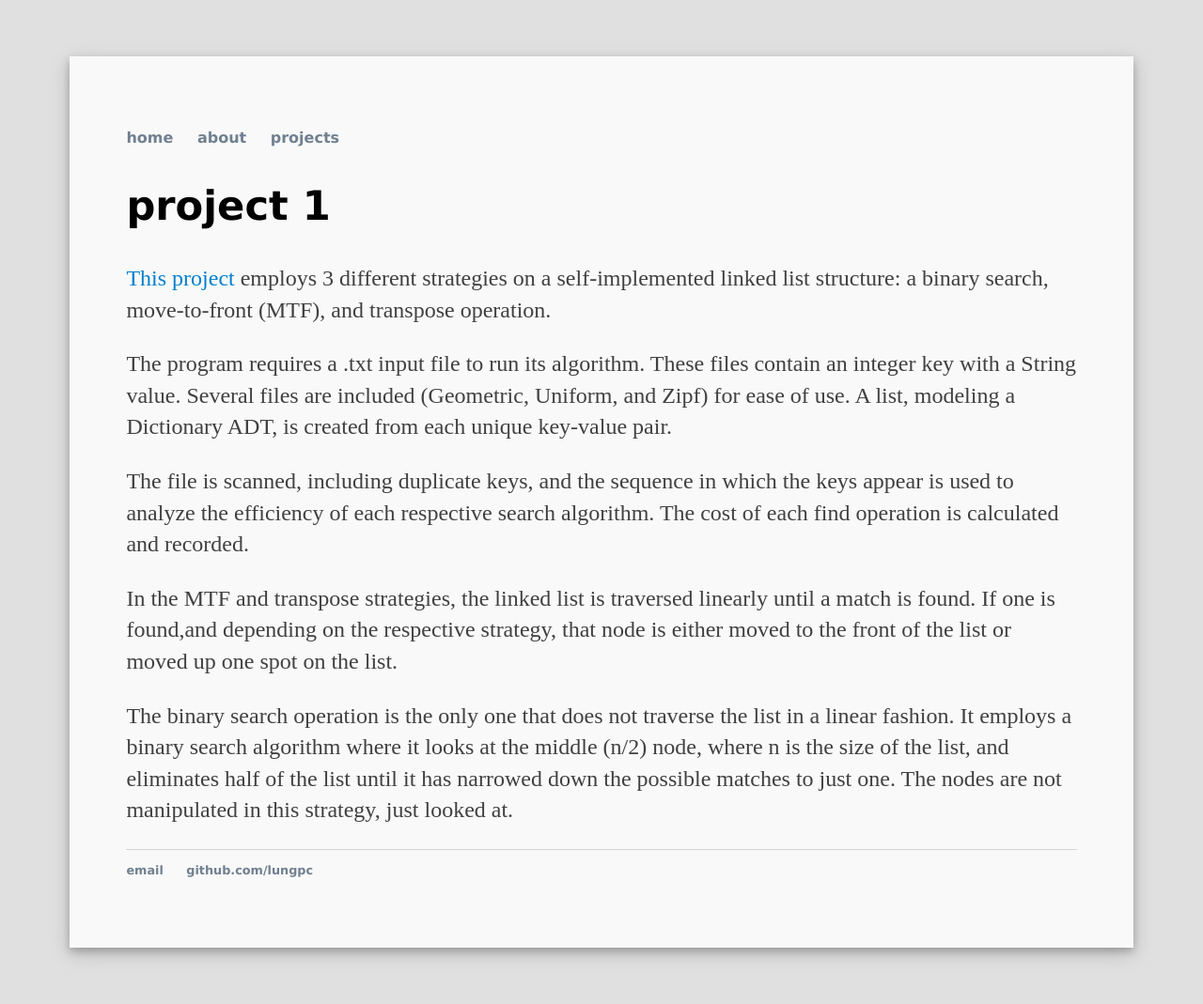
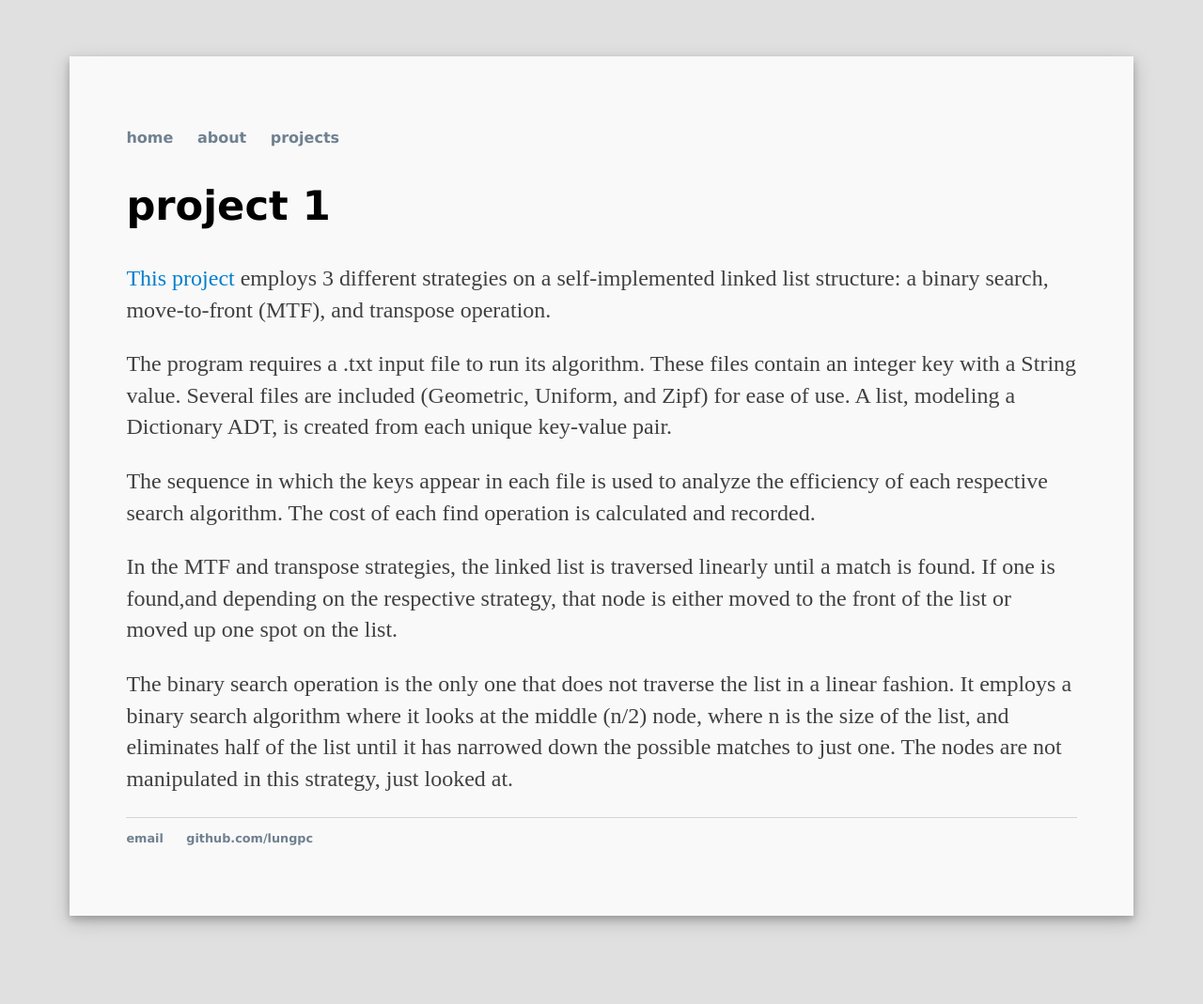
Before and after one commit to lungpc/lungpc.github.io, a Jekyll site: the page built from projects/p1/index.html, in a window 1280 px wide. Shown: the whole page at 94% size. Built offline with Jekyll 4.4.1, drawn with Linux system fonts in a browser that asks for light colours; after the commit the page ends 1035 px from its top, so only the background shows below that.

Commit message:
Update index.html

```diff
--- a/projects/p1/index.html
+++ b/projects/p1/index.html
@@ -12,7 +12,7 @@ a binary search, move-to-front (MTF), and transpose operation.</p>
 files are included (Geometric, Uniform, and Zipf) for ease of use. A list, modeling a Dictionary ADT, is created from
 each unique key-value pair.</p>
 
-<p>The file is scanned, including duplicate keys, and the sequence in which the keys appear is used to analyze the efficiency of
+<p>The sequence in which the keys appear in each file is used to analyze the efficiency of
 each respective search algorithm. The cost of each find operation is calculated and recorded.</p>
 
 <p>In the MTF and transpose strategies, the linked list is traversed linearly until a match is found.
```
